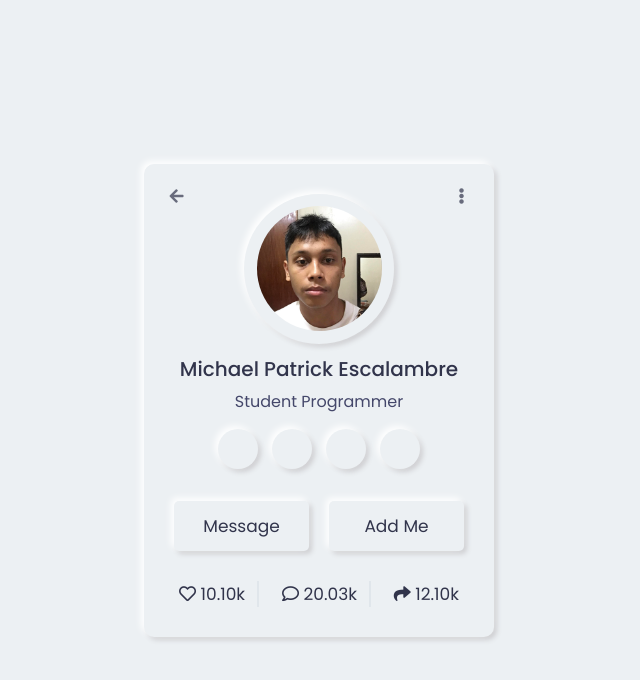
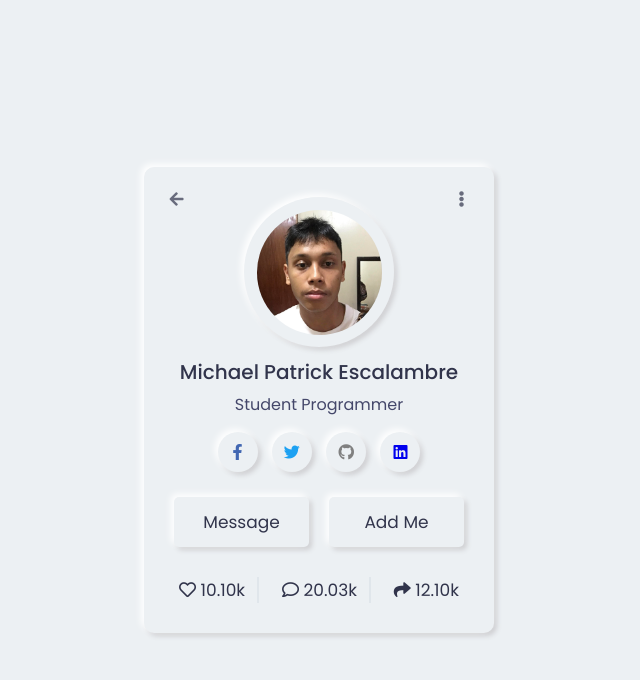
Before and after one commit to kiroVal/lab2, a PHP site: page / in a window 1280 px wide. Shown: the top 680 px of the page, without its empty margins (321-961 px from the left). Run offline with PHP 8.4, Linux system fonts and the light colour scheme.

Commit message:
updated week3

```diff
--- a/week3/index.html
+++ b/week3/index.html
@@ -19,10 +19,10 @@
     <div class="name">Michael Patrick Escalambre</div>
     <div class="about">Student Programmer</div>
     <div class="social-icons">
-   <a href="https://www.facebook.com/michaelpatrick.reyes?mibextid=ZbWKwL" class="fb"><i class="fab fa-Facebook-f"></i></a>
-      <a href="https://x.com/_escalambre?s=09" class="twitter"><i class="fab fa-Twitter"></i></a>
-      <a href="https://github.com/kiroVal" class="github"><i class="fab fa-Githib"></i></a>
-      <a href="https://www.linkedin.com/in/michael-patrick-escalambre-b8ab91237/" class="linkedin"><i class="fab fa-Linkedin"></i></a>
+   <a href="https://www.facebook.com/michaelpatrick.reyes?mibextid=ZbWKwL" class="fb"><i class="fab fa-facebook-f"></i></a>
+      <a href="https://x.com/_escalambre?s=09" class="twitter"><i class="fab fa-twitter"></i></a>
+      <a href="https://github.com/kiroVal" class="github"><i class="fab fa-github"></i></a>
+      <a href="https://www.linkedin.com/in/michael-patrick-escalambre-b8ab91237/" class="linkedin"><i class="fab fa-linkedin"></i></a>
     </div>
     <div class="buttons">
       <button>Message</button>
--- a/week3/style.css
+++ b/week3/style.css
@@ -129,10 +129,10 @@ body{
   color: #1DA1F2;
 }
 .social-icons a.github i{
-  color: #E1306C;
+  color: #808080;
 }
 .social-icons a.linkedin i{
-  color: #ff0000;
+  color: #00000;
 }
 .wrapper .buttons{
   display: flex;
```
